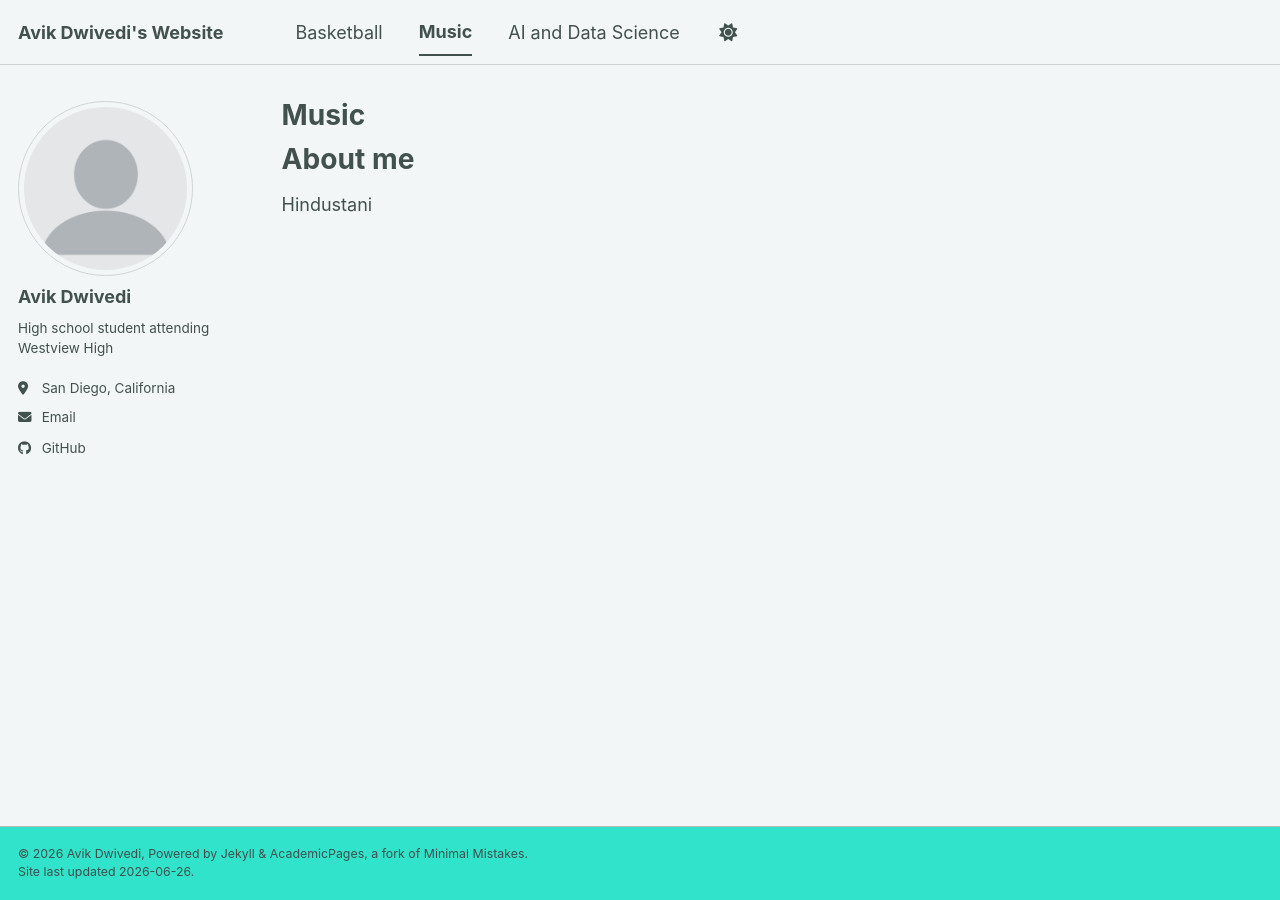
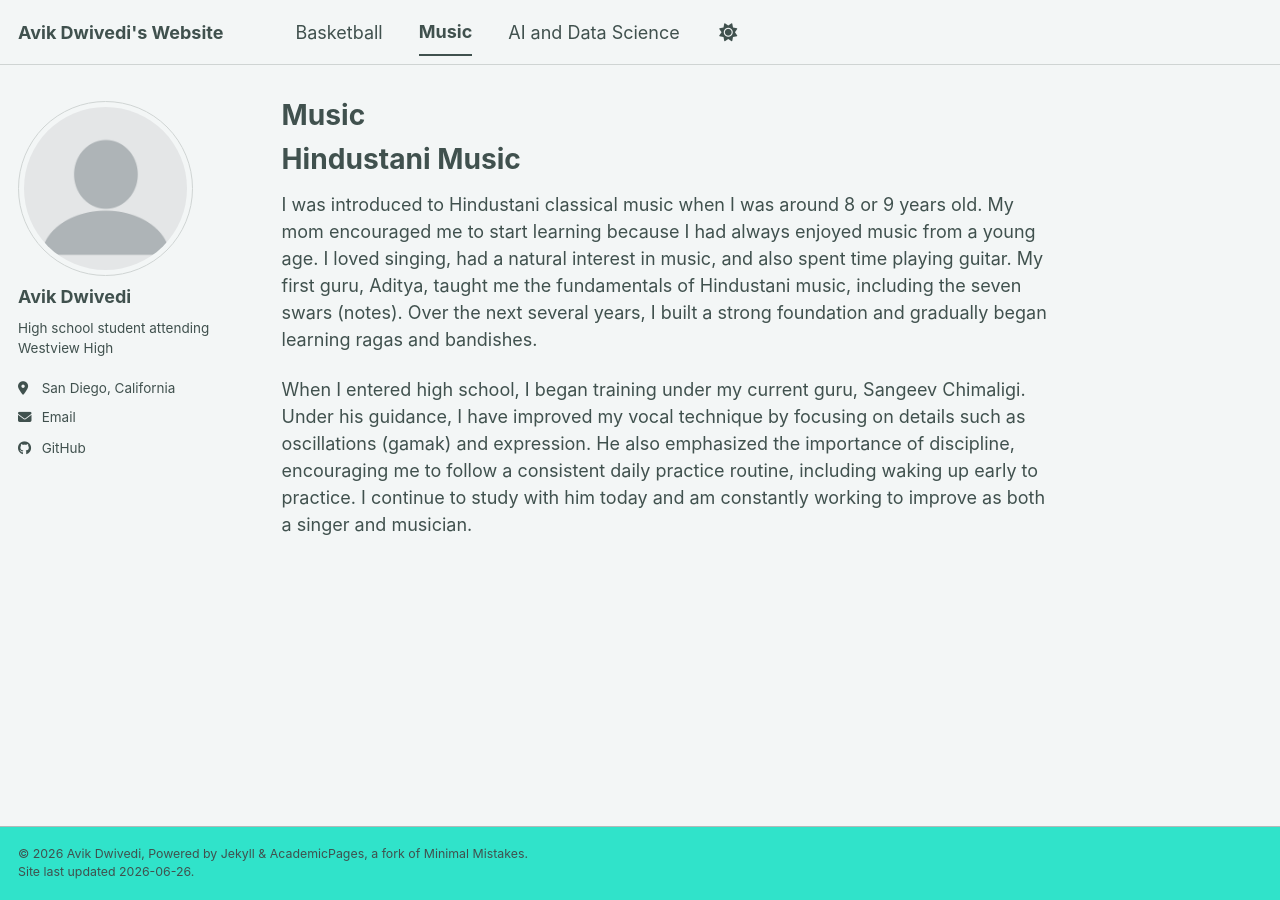
Before and after one commit to vikuser99/simple, a Jekyll site: the page built from _pages/music.md, in a window 1280 px wide. Built offline with Jekyll 4.4.1, drawn with Linux system fonts in a browser that asks for light colours; a style sheet for code colours, icons or effects is not loaded.

Commit message:
Update music page with Hindustani music details
Expanded the section on Hindustani classical music, detailing personal background and training.

```diff
--- a/_pages/music.md
+++ b/_pages/music.md
@@ -6,6 +6,8 @@ redirect_from:
   - /music.html
 ---
 
-# About me
+# Hindustani Music
 
-Hindustani
+I was introduced to Hindustani classical music when I was around 8 or 9 years old. My mom encouraged me to start learning because I had always enjoyed music from a young age. I loved singing, had a natural interest in music, and also spent time playing guitar. My first guru, Aditya, taught me the fundamentals of Hindustani music, including the seven swars (notes). Over the next several years, I built a strong foundation and gradually began learning ragas and bandishes.
+
+When I entered high school, I began training under my current guru, Sangeev Chimaligi. Under his guidance, I have improved my vocal technique by focusing on details such as oscillations (gamak) and expression. He also emphasized the importance of discipline, encouraging me to follow a consistent daily practice routine, including waking up early to practice. I continue to study with him today and am constantly working to improve as both a singer and musician.
```
